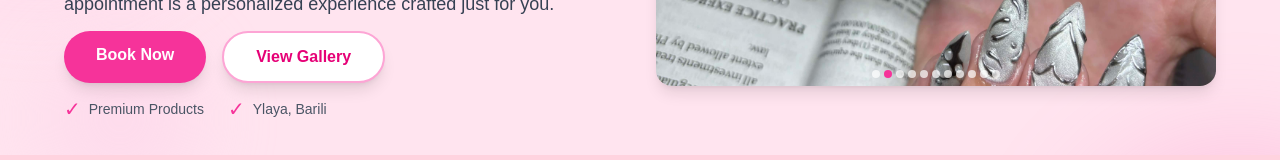
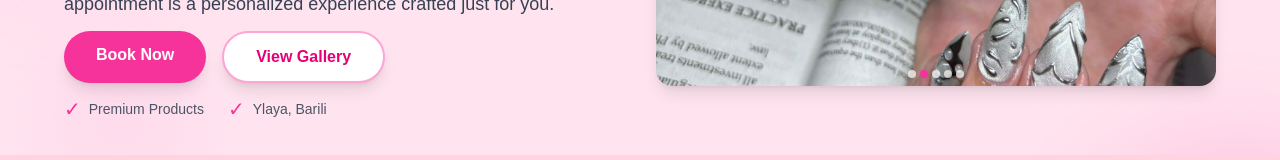
Before and after one commit to rhigovillahermosa18-star/Capstone, a Next.js app: page /homepage in a window 1280 px wide. Shown: the part 437-597 px from the top of the page. Built offline with nearby package versions, Linux system fonts and the light colour scheme.

Commit message:
update project files

```diff
--- a/app/homepage/page.tsx
+++ b/app/homepage/page.tsx
@@ -5,7 +5,7 @@ import Image from "next/image";
 import { useRouter } from "next/navigation";
 import { useState, useEffect } from "react";
 
-const nailImages = ["/nail1.jpg","/nail2.jpg","/nail3.jpg","/nail4.jpg","/nail5.jpg","/nail6.jpg","/nail7.jpg","/nail8.jpg","/nail9.jpg","/nail10.jpg","/nail11.jpg"];
+const nailImages = ["/nail1.jpg","/nail2.jpg","/nail3.jpg","/nail4.jpg","/nail5.jpg"];
 
 export default function Home() {
   const router = useRouter();
```
